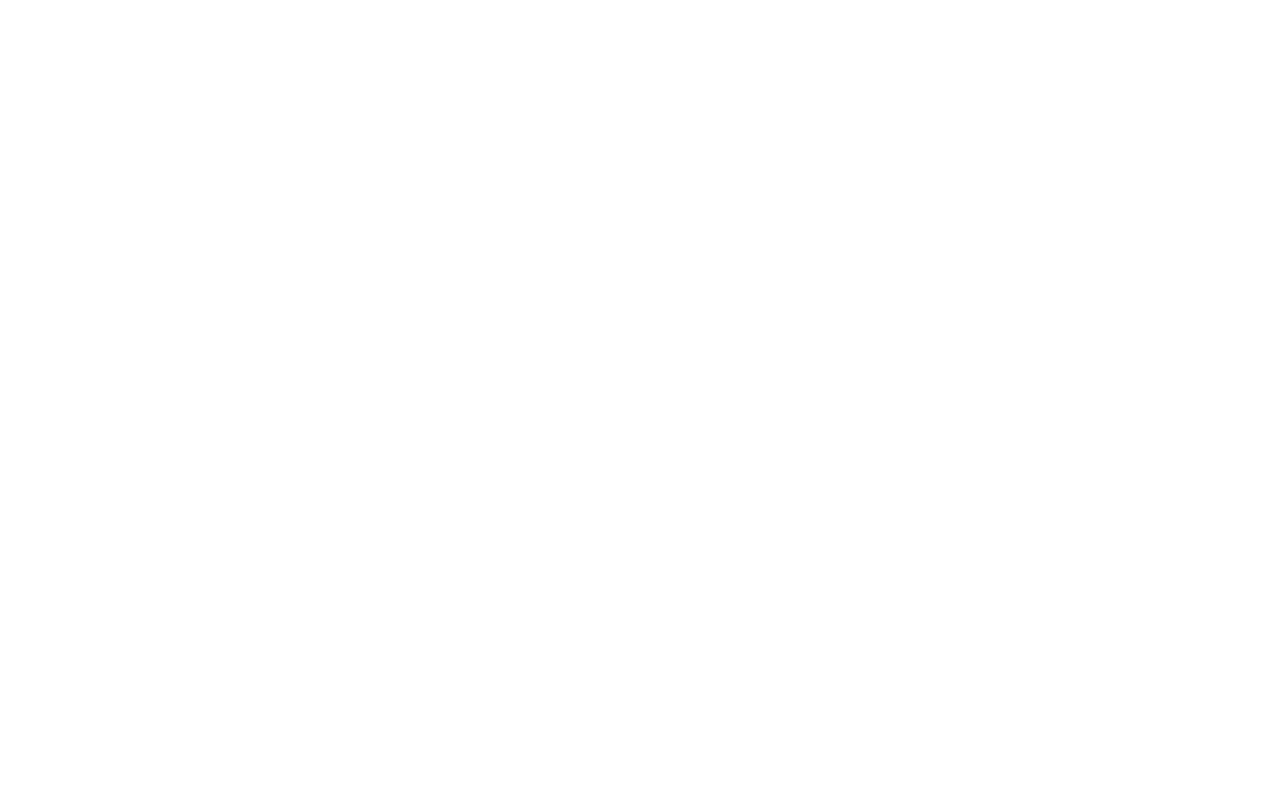
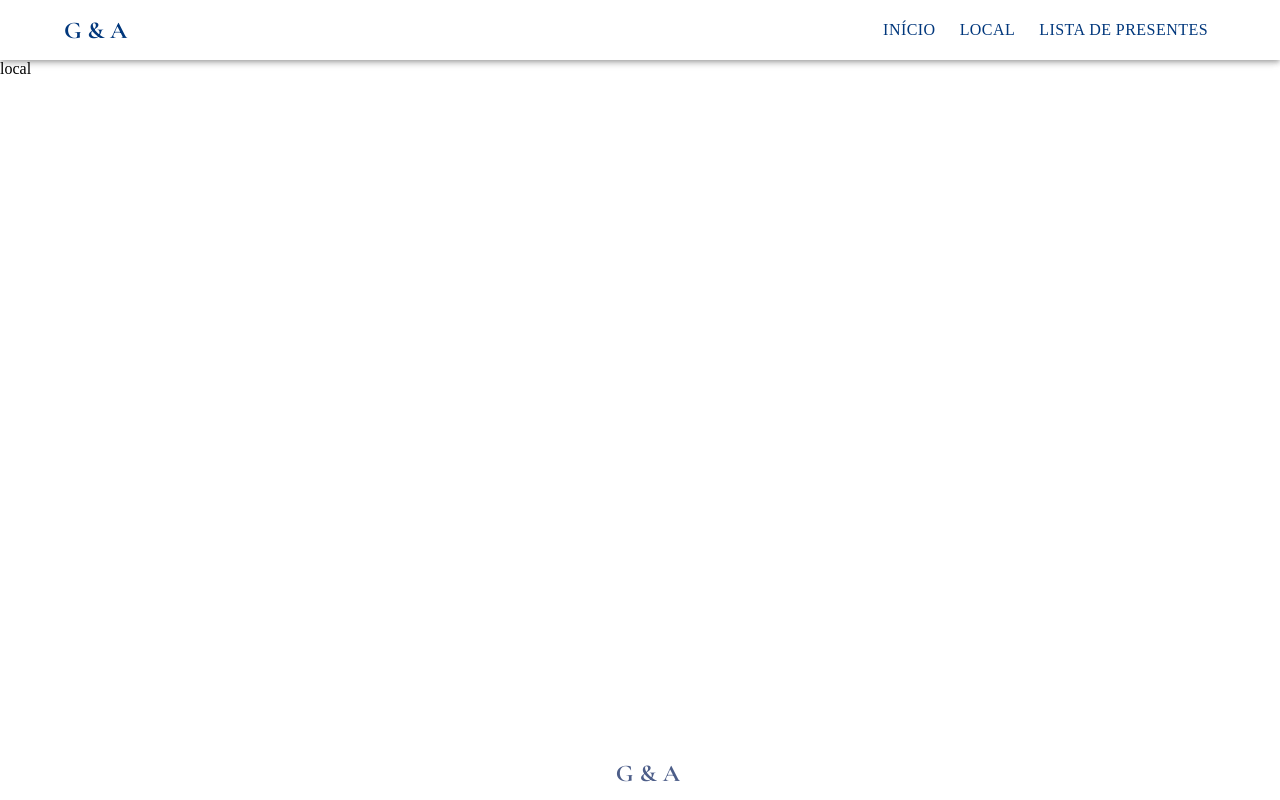
Before and after one commit to AdrianBatista/casamento, a React (Vite) app: page /local in a window 1280 px wide. Before the commit this address had no page. Built offline with nearby package versions, Linux system fonts and the light colour scheme; a web font is replaced by a local one.

Commit message:
add local page

```diff
--- a/src/App.jsx
+++ b/src/App.jsx
@@ -1,13 +1,17 @@
+import "@/App.css";
 import { Route, Routes } from "react-router-dom";
 import { MainLayout } from "@/layouts/MainLayout";
 import { HomePage } from "@/pages/Home";
-import "@/App.css";
+import { PlacePage } from "./pages/Place";
 
 export function App() {
   return (
     <Routes>
-      <Route path="/" element={<MainLayout />}>
+      <Route path="/" element={<MainLayout menuSpace={false} />}>
         <Route index element={<HomePage />} />
+      </Route>
+      <Route path="/" element={<MainLayout menuSpace={true} />}>
+        <Route path="/local" element={<PlacePage />} />
       </Route>
     </Routes>
   );
--- /dev/null
+++ b/src/pages/Place.jsx
@@ -0,0 +1,3 @@
+export function PlacePage() {
+  return <>local</>;
+}
```
